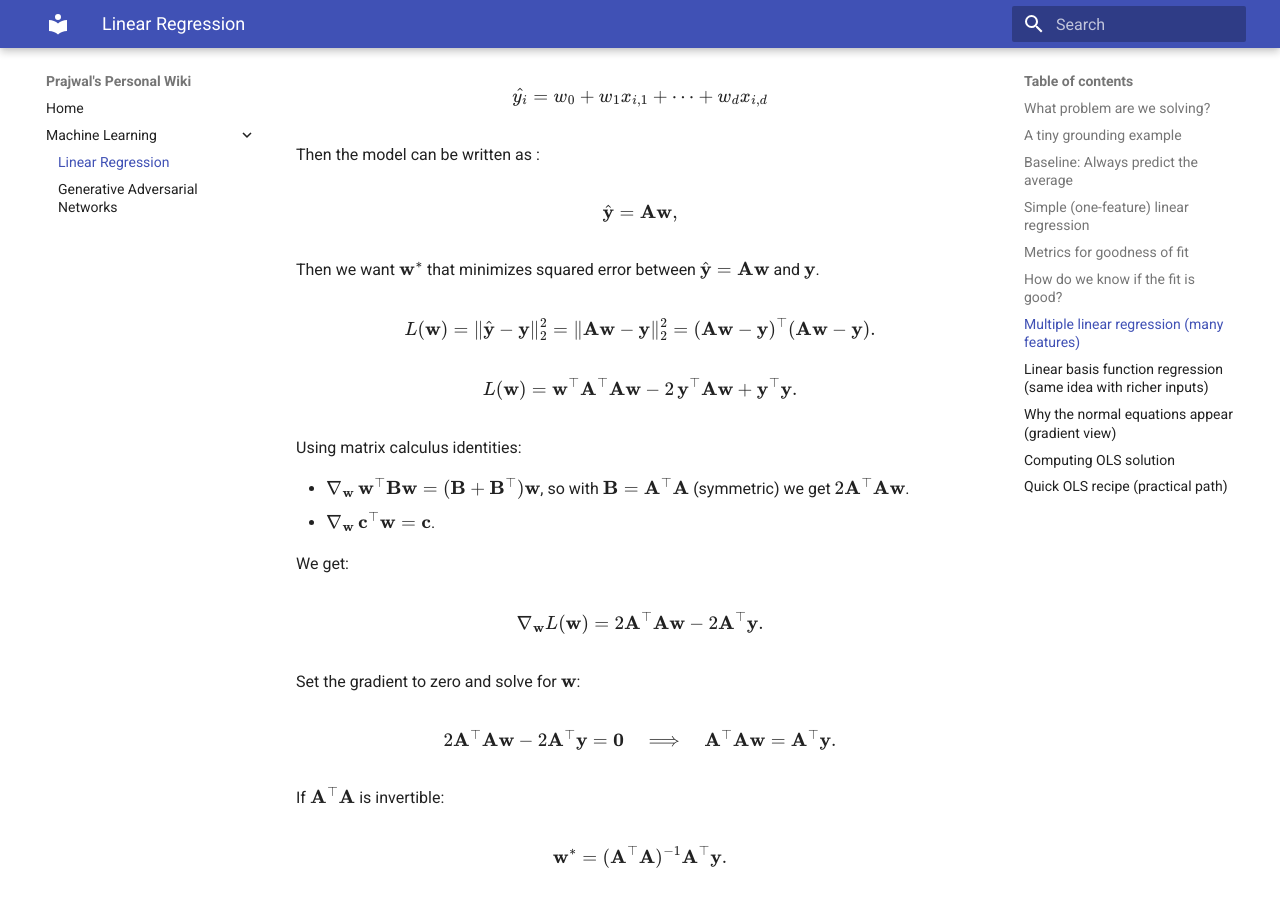
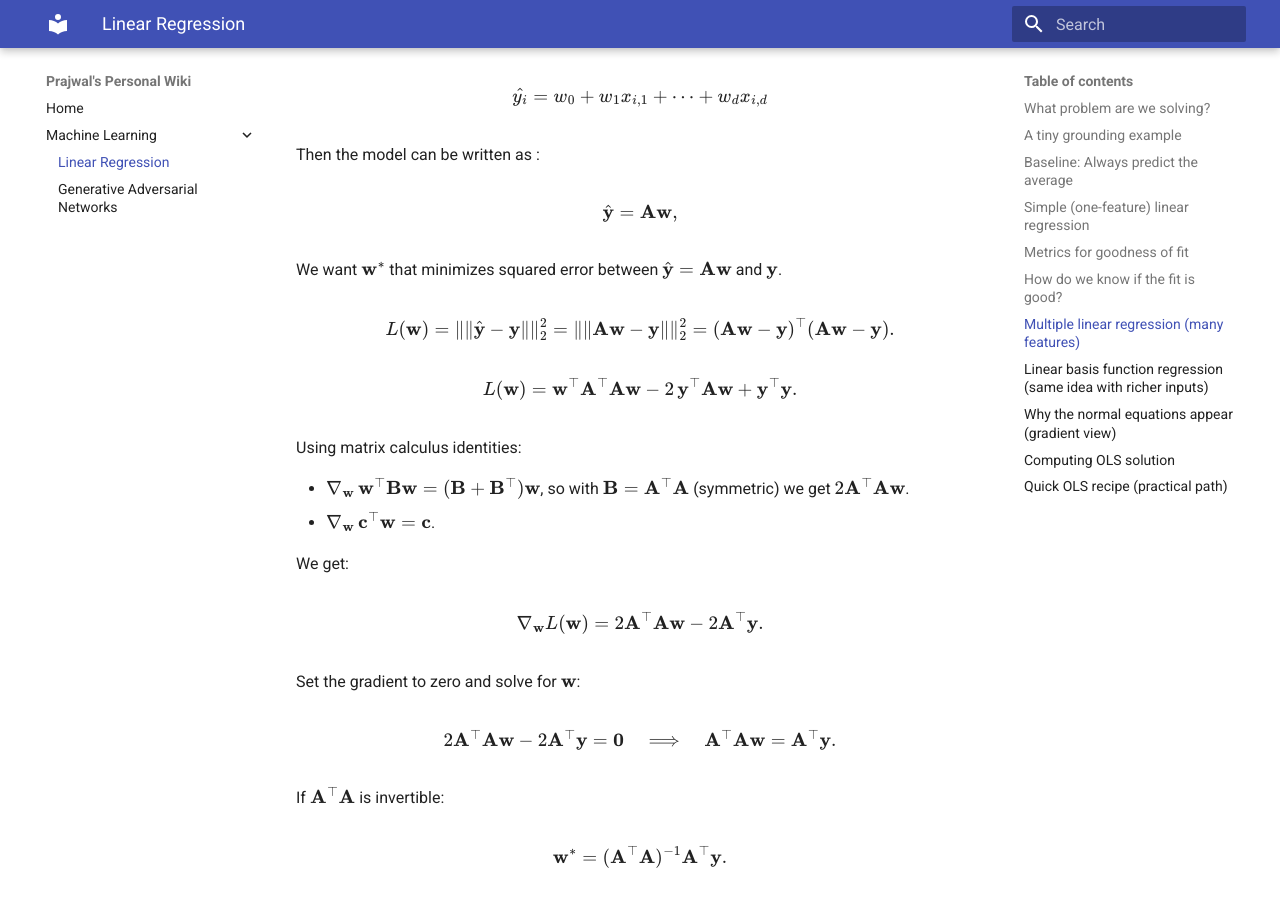
Before and after one commit to pj1911/my-wiki, an MkDocs documentation site: the page built from docs/linearRegression.md, in a window 1280 px wide and 900 px high, scrolled down 4521 px. Built offline with MkDocs 1.6.1 and Material for MkDocs 9.7.7, drawn with Linux system fonts in a browser that asks for light colours.

Commit message:
Update linearRegression.md

```diff
--- a/docs/linearRegression.md
+++ b/docs/linearRegression.md
@@ -205,12 +205,12 @@ $$
 \hat{\mathbf{y}}=\mathbf{A}\mathbf{w},
 $$
 
-Then we want \( \mathbf{w}^* \) that minimizes squared error between \(\hat{\mathbf{y}}=\mathbf{A}\mathbf{w}\) and \(\mathbf{y}\).
+We want \( \mathbf{w}^* \) that minimizes squared error between \(\hat{\mathbf{y}}=\mathbf{A}\mathbf{w}\) and \(\mathbf{y}\).
 
 $$
 L(\mathbf{w})
-= \|\hat{\mathbf{y}}-\mathbf{y}\|_2^2
-= \|\mathbf{A}\mathbf{w}-\mathbf{y}\|_2^2
+= \|\|\hat{\mathbf{y}}-\mathbf{y}\|\|_2^2
+= \|\|\mathbf{A}\mathbf{w}-\mathbf{y}\|\|_2^2
 = (\mathbf{A}\mathbf{w}-\mathbf{y})^\top(\mathbf{A}\mathbf{w}-\mathbf{y}).
 $$
 
```
